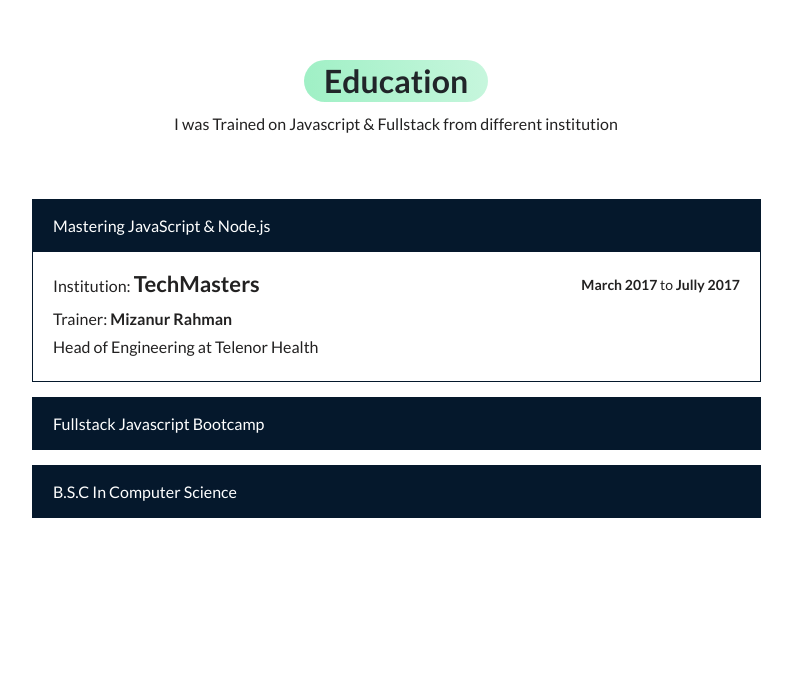
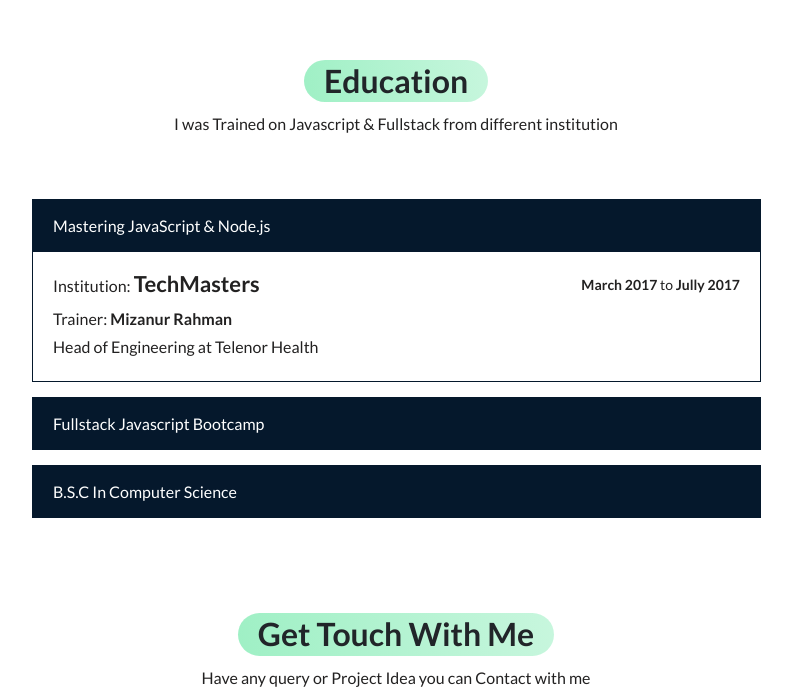
Before and after one commit to Mushfiqur06/mushfiqur.me, a React (Create React App) app: page / in a window 1280 px wide. Shown: the part 4255-4947 px from the top of the page, without its empty margins (244-1036 px from the left). Before the commit the page ends 4868 px from the top, so only its background shows below. Built offline with nearby package versions, Linux system fonts and the light colour scheme.

Commit message:
Added Contact component

```diff
--- a/src/App.js
+++ b/src/App.js
@@ -10,7 +10,8 @@ import JobExperience from './components/JobExperience';
 import Portfolio from './components/Portfolio';
 import PageSectionTitle from './components/PageSectionTitle';
 import Education from './components/Education';
-import Skill from './components/Skill'
+import Skill from './components/Skill';
+import Contact from './components/Contact'
 
 class App extends Component {
   state = {
@@ -29,6 +30,10 @@ class App extends Component {
     skill: {
       title: 'My Skills',
       info: 'Here is my Front-End & Back-End Skill. Already i am working those technology'
+    },
+    contact: {
+      title: 'Get touch with me',
+      info: 'Have any query or Project Idea you can Contact with me'
     }
   }
   render (){
@@ -68,6 +73,10 @@ class App extends Component {
           <Education />
         </section>
 
+        <section className="contactSection" id="contactSection">
+          <PageSectionTitle title={this.state.contact.title} info={this.state.contact.info} />
+        </section>
+
       </div>
     );
   }
```
